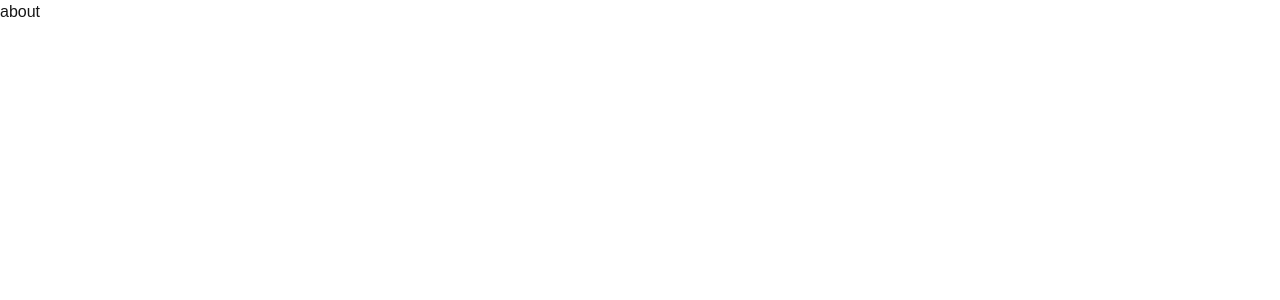
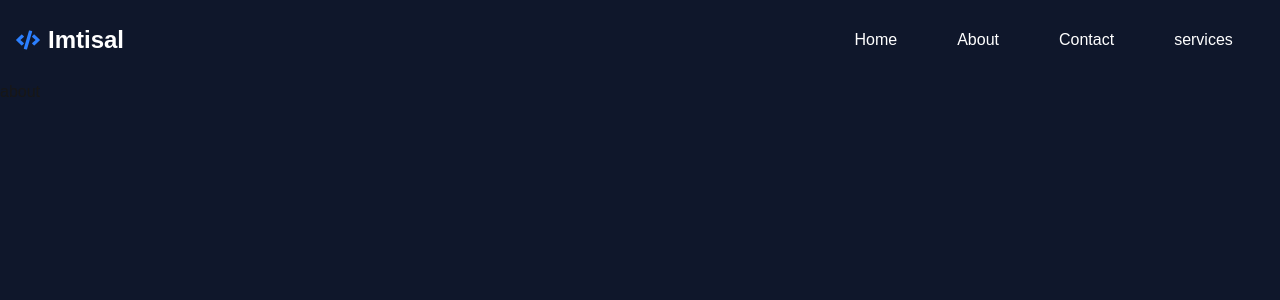
Before and after one commit to IMTISAL911/4th-project-NextJs, a Next.js app: page /about in a window 1280 px wide. Shown: the top 300 px of the page. Built offline with nearby package versions, Linux system fonts and the light colour scheme.

Commit message:
nave-bar-fixing

```diff
--- a/app/about/page.js
+++ b/app/about/page.js
@@ -1,9 +1,12 @@
 "use client";
+
+import Navbar from "@/app/components/navebar"
 
 
 export default function About (){
     return(
-        <div>
+        <div className="bg-slate-900 min-h-screen">
+            <Navbar />
             <h1>about</h1>
         </div>
     )
--- a/app/contact/page.js
+++ b/app/contact/page.js
@@ -1,9 +1,11 @@
 "use client";
 
+import Navbar from "@/app/components/navebar"
 
 export default function Contact (){
     return(
-        <div>
+        <div className="bg-slate-900 min-h-screen">
+            <Navbar />
             <h1>COntact</h1>
         </div>
     )
--- a/app/services/page.js
+++ b/app/services/page.js
@@ -1,9 +1,11 @@
 "use client";
 
+import Navbar from "@/app/components/navebar"
 
 export default function Services(){
     return(
-        <div>
+        <div className="bg-slate-900 min-h-screen">
+            <Navbar />
             <h1>services</h1>
         </div>
     )
```
